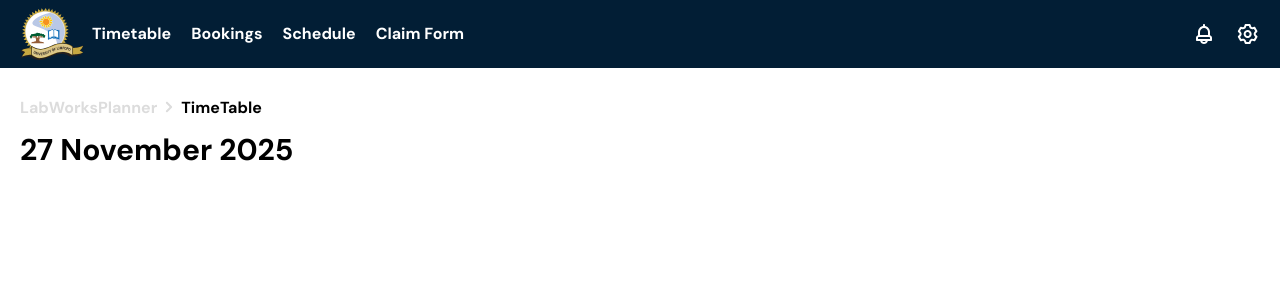
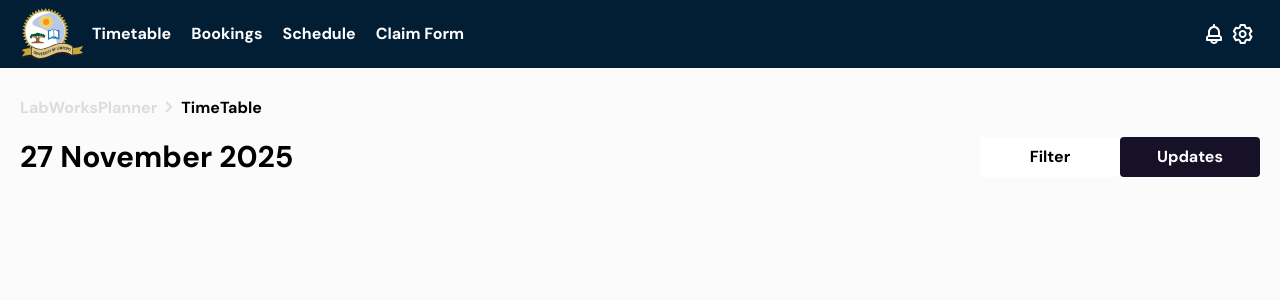
Before and after one commit to mothibimalebana/lab-work-planner, a React (Vite) app: page / in a window 1280 px wide. Shown: the top 300 px of the page. Built offline with nearby package versions, Linux system fonts and the light colour scheme.

Commit message:
feat: filter button and updates button has been added to home page

```diff
--- a/src/components/Button.jsx
+++ b/src/components/Button.jsx
@@ -0,0 +1,11 @@
+const Buttons = ({buttonTitle}) => {
+    return (
+        <>
+        <button className="text-[14px]">
+            {buttonTitle}
+        </button>
+        </>
+    )
+}
+
+export default Buttons
--- a/src/components/Navbar.jsx
+++ b/src/components/Navbar.jsx
@@ -18,11 +18,11 @@ const Navbar = () => {
                     </div>
                 </ul>
             </div>
-            <div className="nav-right flex">
-                <ul className="links flex justify-end gap-5 items-center">
+            <div className="nav-righ pr-[20px] gap-5 flex">
+                <ul className="links flex gap-[5px] justify-end items-center">
                     <li>
-                        <Link to='Notifications'>
-                            <svg width="24" height="24" viewBox="0 0 24 24" fill="none" xmlns="http://www.w3.org/2000/svg">
+                        <Link to='No ifications'>
+                            <svg wid h="24" height="24" viewBox="0 0 24 24" fill="none" xmlns="http://www.w3.org/2000/svg">
                             <path d="M18 13.18V10C17.9986 8.58312 17.4958 7.21247 16.5806 6.13077C15.6655 5.04908 14.3971 4.32615 13 4.09V3C13 2.73478 12.8946 2.48043 12.7071 2.29289C12.5196 2.10536 12.2652 2 12 2C11.7348 2 11.4804 2.10536 11.2929 2.29289C11.1054 2.48043 11 2.73478 11 3V4.09C9.60294 4.32615 8.33452 5.04908 7.41939 6.13077C6.50425 7.21247 6.00144 8.58312 6 10V13.18C5.41645 13.3863 4.911 13.7681 4.55294 14.2729C4.19488 14.7778 4.00174 15.3811 4 16V18C4 18.2652 4.10536 18.5196 4.29289 18.7071C4.48043 18.8946 4.73478 19 5 19H8.14C8.37028 19.8474 8.873 20.5954 9.5706 21.1287C10.2682 21.6621 11.1219 21.951 12 21.951C12.8781 21.951 13.7318 21.6621 14.4294 21.1287C15.127 20.5954 15.6297 19.8474 15.86 19H19C19.2652 19 19.5196 18.8946 19.7071 18.7071C19.8946 18.5196 20 18.2652 20 18V16C19.9983 15.3811 19.8051 14.7778 19.4471 14.2729C19.089 13.7681 18.5835 13.3863 18 13.18ZM8 10C8 8.93913 8.42143 7.92172 9.17157 7.17157C9.92172 6.42143 10.9391 6 12 6C13.0609 6 14.0783 6.42143 14.8284 7.17157C15.5786 7.92172 16 8.93913 16 10V13H8V10ZM12 20C11.651 19.9979 11.3086 19.9045 11.0068 19.7291C10.7051 19.5536 10.4545 19.3023 10.28 19H13.72C13.5455 19.3023 13.2949 19.5536 12.9932 19.7291C12.6914 19.9045 12.349 19.9979 12 20ZM18 17H6V16C6 15.7348 6.10536 15.4804 6.29289 15.2929C6.48043 15.1054 6.73478 15 7 15H17C17.2652 15 17.5196 15.1054 17.7071 15.2929C17.8946 15.4804 18 15.7348 18 16V17Z" fill="white"/>
                             </svg>
                         </Link>
--- a/src/index.css
+++ b/src/index.css
@@ -29,7 +29,7 @@
   line-height: 26px; /* 162.5% */
 
   color-scheme: light dark;
-  background-color: rgba(255, 255, 255, 0.87);
+  background-color: #FBFBFB;;
   color: #FFF;
 
   font-synthesis: none;
--- a/src/pages/Home.jsx
+++ b/src/pages/Home.jsx
@@ -4,15 +4,19 @@ import CurrDate from "../components/Date";
 const Home = () => {
     return(
         <>
-            <div className="home flex pl-[20px] flex-col">
+            <div className="home flex pl-[20px] flex-col pr-[20px]">
                 <div className="breadCrumbs pt-[27px]">
                     <BreadCrumbs currPage="TimeTable" />
                 </div>
-                <div className="header pt-[16px]">
+                <div className="header flex items-center justify-between pt-[16px]">
                     <CurrDate/>
+                    <div className="buttons flex">
+                        <button className="button bg-[#FFFFFF] rounded-[4px] text-[#000000] h-[40px] w-[140px]">Filter</button>
+                        <button className="button bg-[#161127] rounded-[4px] h-[40px] w-[140px]">Updates</button>
+                    </div>
                 </div>
             </div>
         </>
     )
 }
-export default Home;
+export default Home
```
